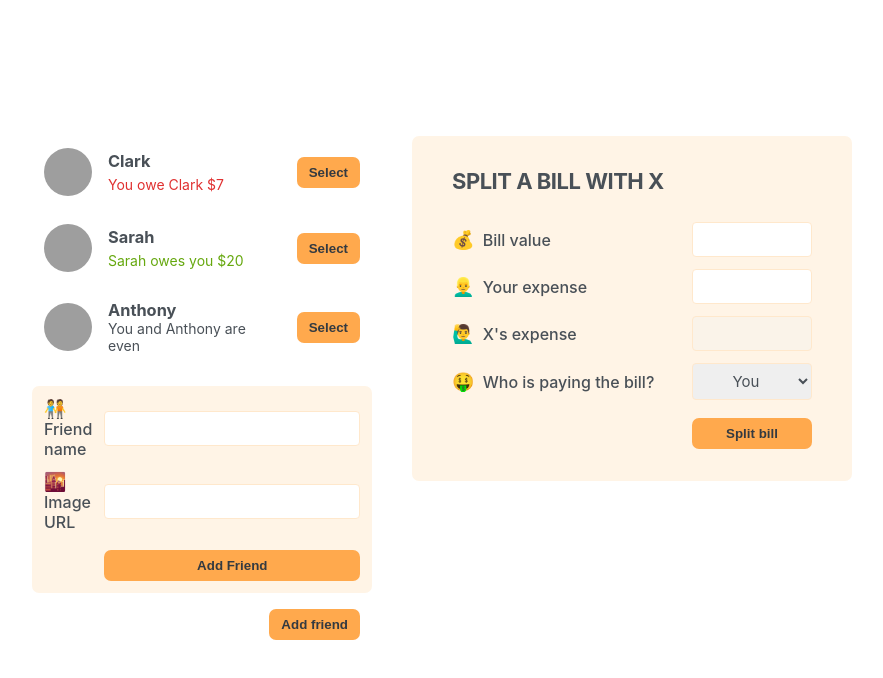
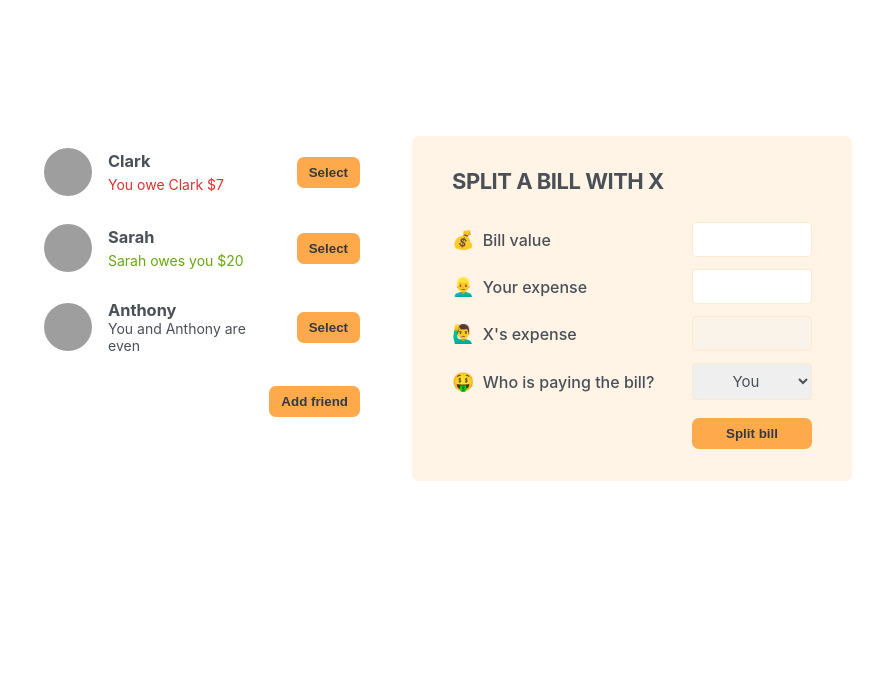
Before and after one commit to fido1hn/eat-n-split, a React (Vite) app: page / in a window 1280 px wide. Shown: the top 678 px of the page, without its empty margins (198-1081 px from the left). Built offline with nearby package versions, Linux system fonts and the light colour scheme; grey boxes are pictures that could not be loaded.

Commit message:
make FormAddFriend component and Button component dynamic

```diff
--- a/src/App.jsx
+++ b/src/App.jsx
@@ -1,3 +1,5 @@
+import { useState } from "react";
+
 const initialFriends = [
   {
     id: 118836,
@@ -19,13 +21,29 @@ const initialFriends = [
   },
 ];
 
+function Button({ children, onClick }) {
+  return (
+    <button onClick={onClick} className="button">
+      {children}
+    </button>
+  );
+}
+
 function App() {
+  const [showAddFriend, setShowAddFriend] = useState(false);
+
+  function handleShowAddFriend() {
+    setShowAddFriend((val) => !val);
+  }
+
   return (
     <div className="app">
       <div className="sidebar">
         <FriendsList />
-        <FormAddFriend />
-        <Button>Add friend</Button>
+        {showAddFriend && <FormAddFriend />}
+        <Button onClick={handleShowAddFriend}>
+          {showAddFriend ? "Close " : "Add friend"}
+        </Button>
       </div>
 
       <FormSplitBill />
@@ -68,10 +86,6 @@ function Friend({ friend }) {
   );
 }
 
-function Button({ children }) {
-  return <button className="button">{children}</button>;
-}
-
 function FormAddFriend() {
   return (
     <form className="form-add-friend">
```
